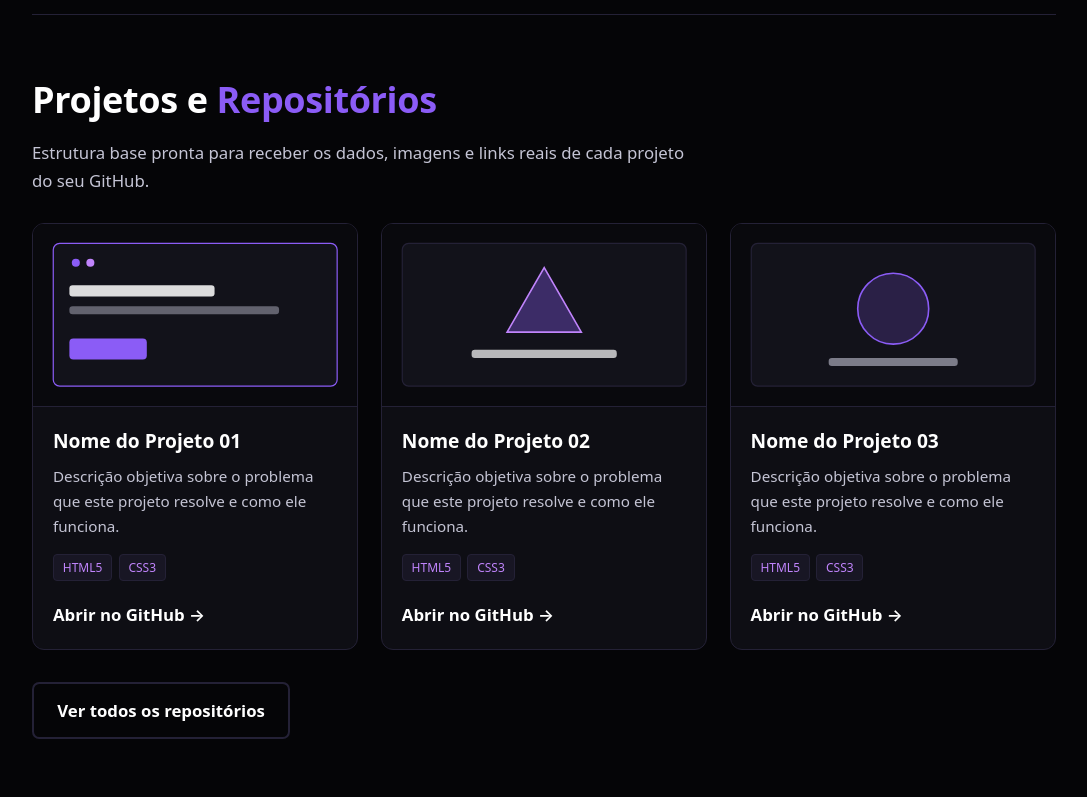
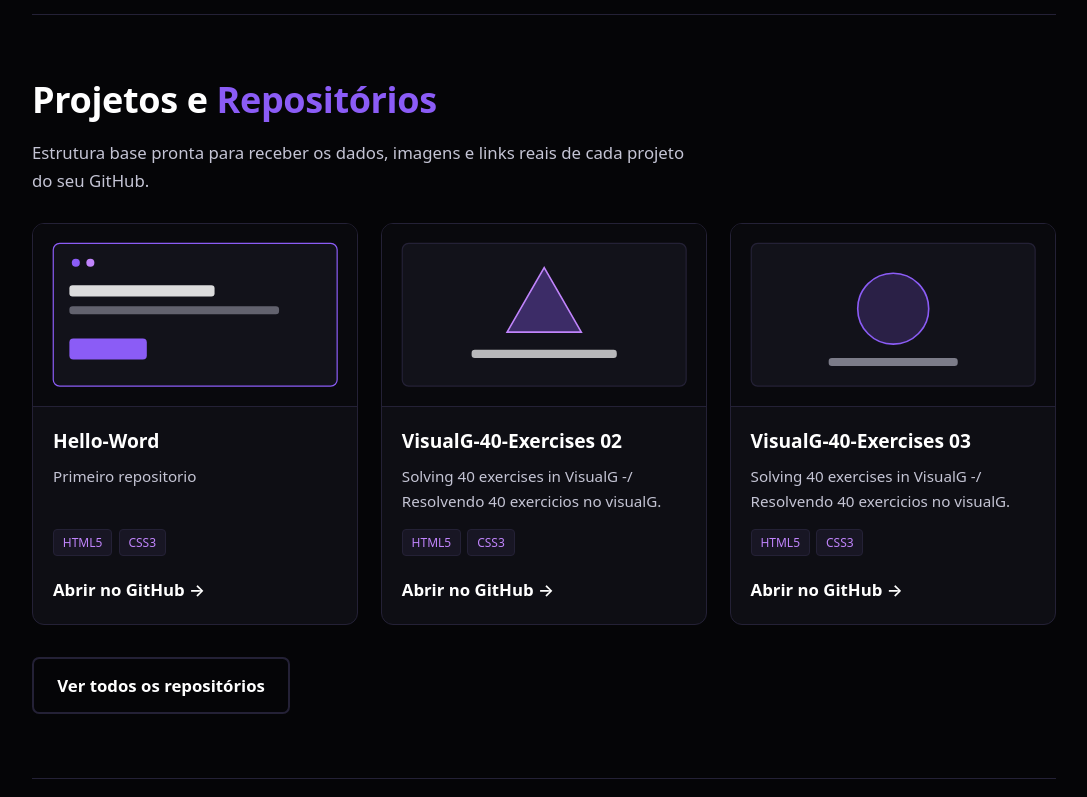
Before and after one commit to GiulianoML/GiulianoML.github.ioo, a plain HTML site: page index.html in a window 1280 px wide. Shown: the part 1482-2279 px from the top of the page, without its empty margins (96-1183 px from the left). Drawn offline with Linux system fonts and the light colour scheme.

Commit message:
Update index.html

```diff
--- a/index.html
+++ b/index.html
@@ -250,7 +250,7 @@ footer .wrap{display:flex;flex-wrap:wrap;justify-content:space-between;gap:1rem}
           <rect width="240" height="240" fill="#0e0e14"/>
           <circle cx="120" cy="92" r="42" fill="#8b5cf6" fill-opacity="0.25" stroke="#8b5cf6" stroke-width="2"/>
           <path d="M52 206c12-38 40-56 68-56s56 18 68 56" fill="#8b5cf6" fill-opacity="0.2" stroke="#c084fc" stroke-width="2"/>
-          <text x="120" y="226" text-anchor="middle" fill="#c4c4d4" font-family="sans-serif" font-size="11">SUA FOTO AQUI</text>
+          <text x="120" y="226" text-anchor="middle" fill="#c4c4d4" font-family="sans-serif" font-size="11">
         </svg>
       </div>
     </div>
@@ -260,7 +260,7 @@ footer .wrap{display:flex;flex-wrap:wrap;justify-content:space-between;gap:1rem}
     <h2>Sobre <span>mim</span></h2>
     <div class="about-grid">
       <div class="about">
-        <p>Sou estudante de <strong>Sistemas de Informação</strong> na <strong>Universidade de Uberaba (Uniube)</strong>, construindo uma base sólida em desenvolvimento de software e segurança da informação.</p>
+        <p>Sou estudante de <strong>Sistemas de Informação</strong> na <strong>Universidade de Uberaba (Uniube) e estudante de cybersecurity </strong>, construindo uma base sólida em desenvolvimento de software e segurança da informação.</p>
         <p>Esta página funciona como uma vitrine estática hospedada no GitHub Pages, reunindo minhas competências técnicas e links diretos para repositórios e redes profissionais.</p>
       </div>
       <aside class="info-box" aria-label="Resumo técnico">
@@ -315,13 +315,13 @@ footer .wrap{display:flex;flex-wrap:wrap;justify-content:space-between;gap:1rem}
           </svg>
         </div>
         <div class="repo-body">
-          <h3>Nome do Projeto 01</h3>
-          <p>Descrição objetiva sobre o problema que este projeto resolve e como ele funciona.</p>
+          <h3>Hello-Word</h3>
+          <p>Primeiro repositorio</p>
           <div class="repo-tags">
             <span>HTML5</span>
             <span>CSS3</span>
           </div>
-          <a class="repo-link" href="https://github.com/GiulianoML/REPO-NAME-1" target="_blank" rel="noopener noreferrer external">Abrir no GitHub &rarr;</a>
+          <a class="repo-link" href="https://github.com/GiulianoML/Hello-Word" target="_blank" rel="noopener noreferrer external">Abrir no GitHub &rarr;</a>
         </div>
       </li>
 
@@ -335,13 +335,13 @@ footer .wrap{display:flex;flex-wrap:wrap;justify-content:space-between;gap:1rem}
           </svg>
         </div>
         <div class="repo-body">
-          <h3>Nome do Projeto 02</h3>
-          <p>Descrição objetiva sobre o problema que este projeto resolve e como ele funciona.</p>
+          <h3> VisualG-40-Exercises 02</h3>
+          <p> Solving 40 exercises in VisualG -/ Resolvendo 40 exercicios no visualG.</p>
           <div class="repo-tags">
             <span>HTML5</span>
             <span>CSS3</span>
           </div>
-          <a class="repo-link" href="https://github.com/GiulianoML/REPO-NAME-2" target="_blank" rel="noopener noreferrer external">Abrir no GitHub &rarr;</a>
+          <a class="repo-link" href="https://github.com/GiulianoML/VisualG-40-Exercises" target="_blank" rel="noopener noreferrer external">Abrir no GitHub &rarr;</a>
         </div>
       </li>
 
@@ -355,13 +355,13 @@ footer .wrap{display:flex;flex-wrap:wrap;justify-content:space-between;gap:1rem}
           </svg>
         </div>
         <div class="repo-body">
-          <h3>Nome do Projeto 03</h3>
-          <p>Descrição objetiva sobre o problema que este projeto resolve e como ele funciona.</p>
+          <h3>VisualG-40-Exercises 03</h3>
+          <p> Solving 40 exercises in VisualG -/ Resolvendo 40 exercicios no visualG.</p>
           <div class="repo-tags">
             <span>HTML5</span>
             <span>CSS3</span>
           </div>
-          <a class="repo-link" href="https://github.com/GiulianoML/REPO-NAME-3" target="_blank" rel="noopener noreferrer external">Abrir no GitHub &rarr;</a>
+          <a class="repo-link" href="https://github.com/GiulianoML/VisualG-40-Exercises-03" target="_blank" rel="noopener noreferrer external">Abrir no GitHub &rarr;</a>
         </div>
       </li>
     </ul>
```
